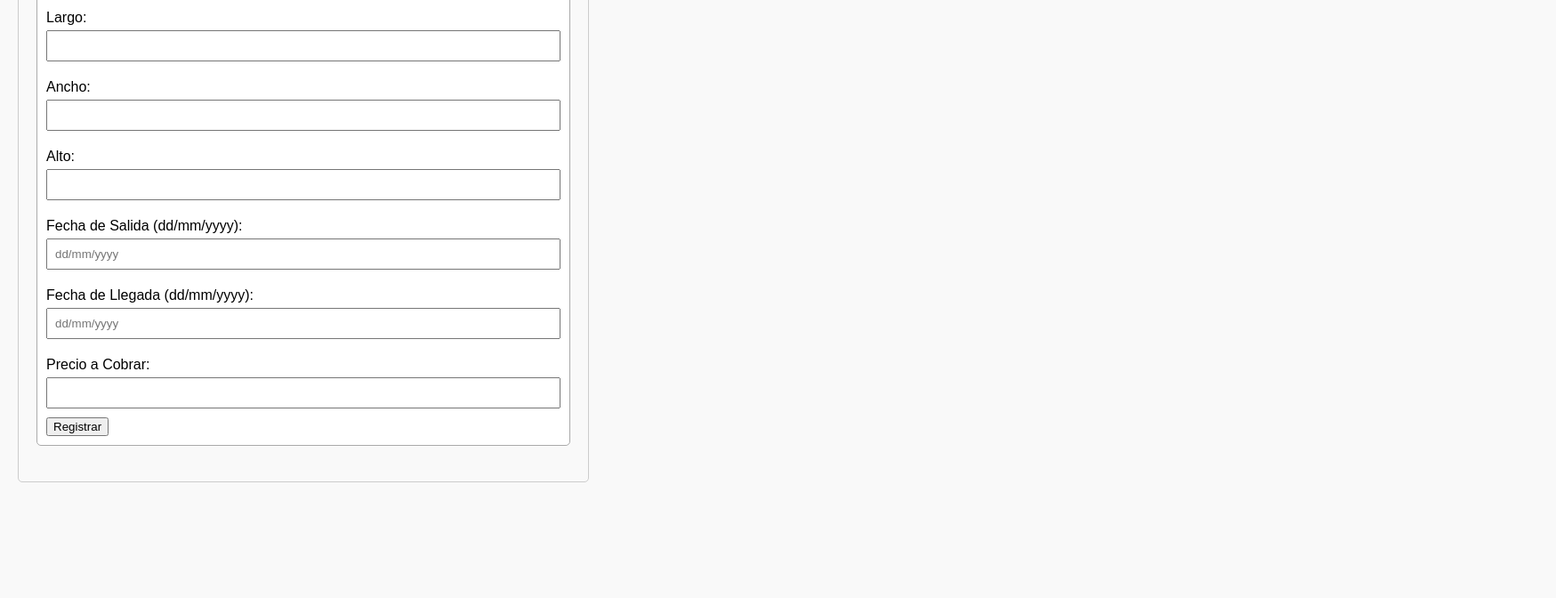
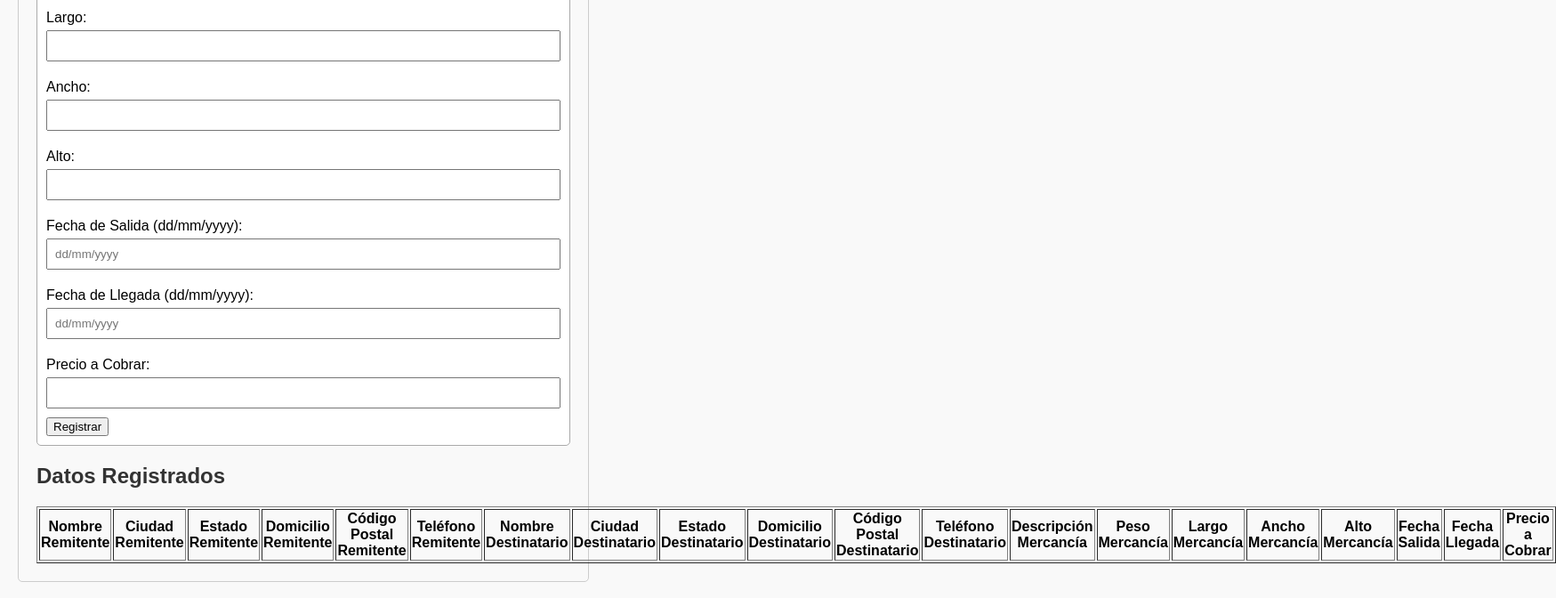
Before and after one commit to AntoneAl11/Paqueteria, a website: page index.html in a window 1280 px wide. Shown: the part 1400-2072 px from the top of the page at 89% size, 1749 px wide, since content can reach past the window. Before the commit the page ends 1962 px from the top, so only its background shows below. Drawn offline with Linux system fonts and the light colour scheme.

Commit message:
Mostrar datos registrados en tabla

```diff
--- a/index.html
+++ b/index.html
@@ -80,6 +80,37 @@
         <button id="registrar-btn">Registrar</button>
     </div>
 
+    <h2>Datos Registrados</h2>
+    <table border="1">
+        <thead>
+            <tr>
+                <th>Nombre Remitente</th>
+                <th>Ciudad Remitente</th>
+                <th>Estado Remitente</th>
+                <th>Domicilio Remitente</th>
+                <th>Código Postal Remitente</th>
+                <th>Teléfono Remitente</th>
+                <th>Nombre Destinatario</th>
+                <th>Ciudad Destinatario</th>
+                <th>Estado Destinatario</th>
+                <th>Domicilio Destinatario</th>
+                <th>Código Postal Destinatario</th>
+                <th>Teléfono Destinatario</th>
+                <th>Descripción Mercancía</th>
+                <th>Peso Mercancía</th>
+                <th>Largo Mercancía</th>
+                <th>Ancho Mercancía</th>
+                <th>Alto Mercancía</th>
+                <th>Fecha Salida</th>
+                <th>Fecha Llegada</th>
+                <th>Precio a Cobrar</th>
+            </tr>
+        </thead>
+        <tbody id="tabla-datos">
+            <!-- Aquí se llenarán los datos -->
+        </tbody>
+    </table>
+
 
     <script src="app.js"></script> <!-- Enlace al archivo JavaScript -->
 </body>
```
